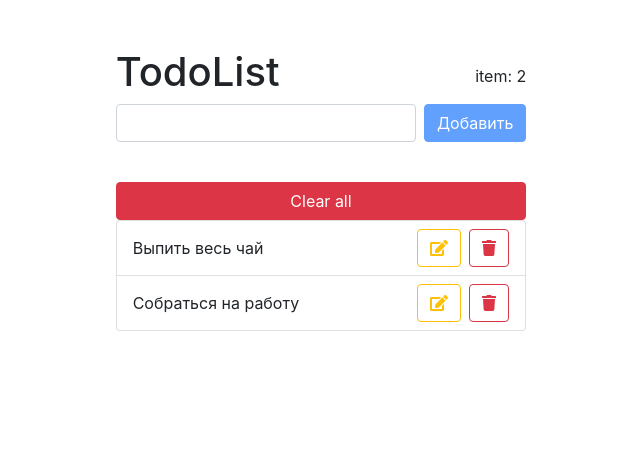
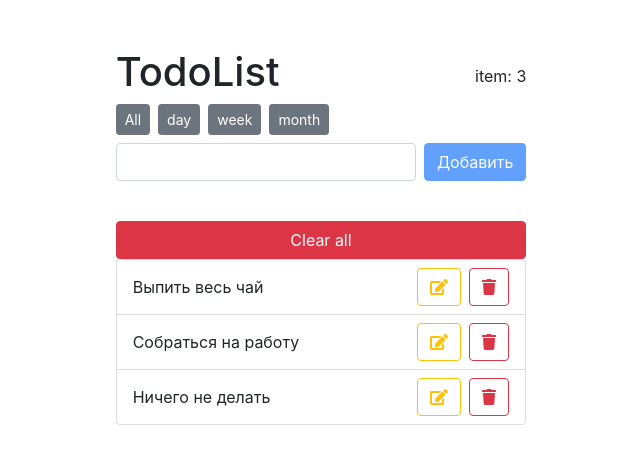
Before and after one commit to Abdyrahmanovt/react-todo-list, a React (Create React App) app: page / in a window 1280 px wide. Shown: the top 464 px of the page, without its empty margins (319-959 px from the left). Built offline with nearby package versions, Linux system fonts and the light colour scheme.

Commit message:
removed the error

```diff
--- a/src/components/Todo/index.js
+++ b/src/components/Todo/index.js
@@ -1,6 +1,4 @@
 import React, {useState} from 'react';
-import {FontAwesomeIcon} from '@fortawesome/react-fontawesome'
-import {faTrash, faEdit} from '@fortawesome/free-solid-svg-icons'
 import {nanoid} from 'nanoid'
 import TodoItem from "../TodoItem";
 import TodoHeader from "../TodoHeader";
@@ -9,17 +7,23 @@ const Todo = () => {
     const [todos, setTodos] = useState([
         {
             id: 1,
-            title: 'Выпить весь чай'
+            title: 'Выпить весь чай',createdAt:1631425895683
         },
         {
             id: 2,
-            title: 'Собраться на работу'
+            title: 'Собраться на работу',createdAt:1630907495683
+        },
+        {
+           id:3,
+           title:'Ничего не делать',createdAt:1630648295683
         }
     ])
+    const [filtered,setFiltered] = useState(todos)
     const [value, setValue] = useState('')
     const handleInput = (e) => {
         setValue(e.target.value)
     }
+
     const addTodo = () => {
         const newTodo = {
             id: nanoid(),    //todos[todos.length] ?todos[todos.length - 1].id +1  : 1
@@ -32,19 +36,30 @@ const Todo = () => {
         setTodos(todos.filter(item => item.id !== id))
     }
 
-    const saveTodo = (id, title) => {
+    const saveTodo = (id, title) =>     {
         setTodos(todos.map(item => item.id === id ? {...item , title} : item ))
+    }
+
+
+    const filterByDate = (type)=>{
+        const times = {
+            day: 24 * 60 * 60 * 1000,
+            week: 24 * 60 * 60 * 1000 * 7,
+            month: 24 * 60 * 60 * 1000 * 30,
+            all: +new Date()
+        }
+        setFiltered(todos.filter(item => +new Date() - item.createdAt < times[type]))
     }
 
     return (
         <div className='row my-5 '>
             <div className="col-md-4 offset-md-4">
-                <TodoHeader value={value} handleInput={handleInput} addTodo={addTodo} length={todos.length}/>
+                <TodoHeader value={value} handleInput={handleInput} addTodo={addTodo} length={todos.length} filterByDate={filterByDate}/>
                 <button type='button' className='btn btn-danger mt-3 w-100' onClick={()=> setTodos([])}>Clear all</button>
                 <ul className='list-group'>
                     {
-                        todos.map(item =>
-                            <TodoItem item={item}  deleteTodo={deleteTodo} saveTodo={saveTodo}/>
+                        filtered.map(item =>
+                            <TodoItem item={item}  deleteTodo={deleteTodo} saveTodo={saveTodo} />
                         )
                     }
                 </ul>
--- a/src/components/TodoHeader/index.js
+++ b/src/components/TodoHeader/index.js
@@ -1,11 +1,17 @@
 import React from 'react';
 
-const TodoHeader = ({value, addTodo,handleInput,length}) => {
+const TodoHeader = ({value, addTodo,handleInput,length,filterByDate}) => {
     return (
       <div>
           <div className="d-flex align-items-center justify-content-between">
               <h1>TodoList</h1>
               <span>item: {length}</span>
+          </div>
+          <div className="d-flex align-items-center">
+              <button type="button" className="btn btn-sm btn-secondary mb-2 me-2 " onClick={() => filterByDate("all")}>All</button>
+              <button type="button" className="btn btn-sm btn-secondary mb-2 me-2 " onClick={() => filterByDate("day")} >day</button>
+              <button type="button" className="btn btn-sm btn-secondary mb-2 me-2 " onClick={() => filterByDate("week")}>week</button>
+              <button type="button" className="btn btn-sm btn-secondary mb-2" onClick={() => filterByDate("month")} >month</button>
           </div>
           <div className="d-flex mb-4">
               <input type="text" className='form-control me-2' value={value} onChange={handleInput}/>
```
